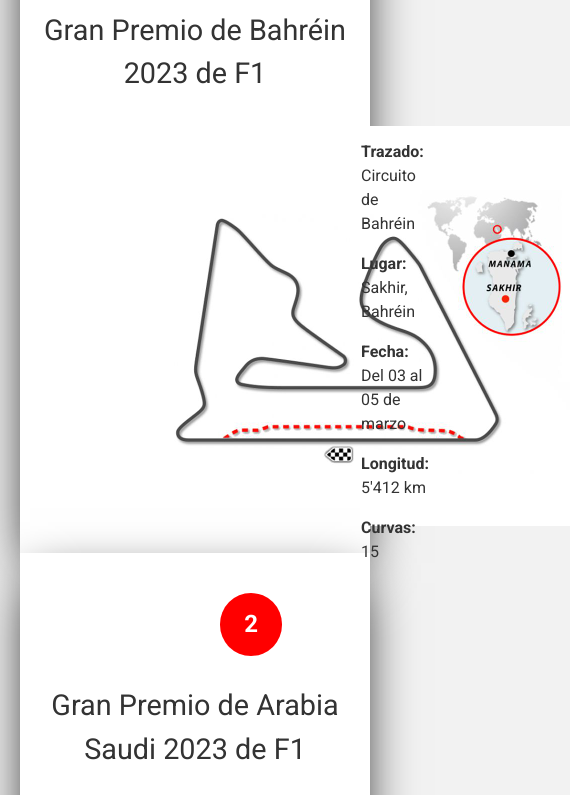
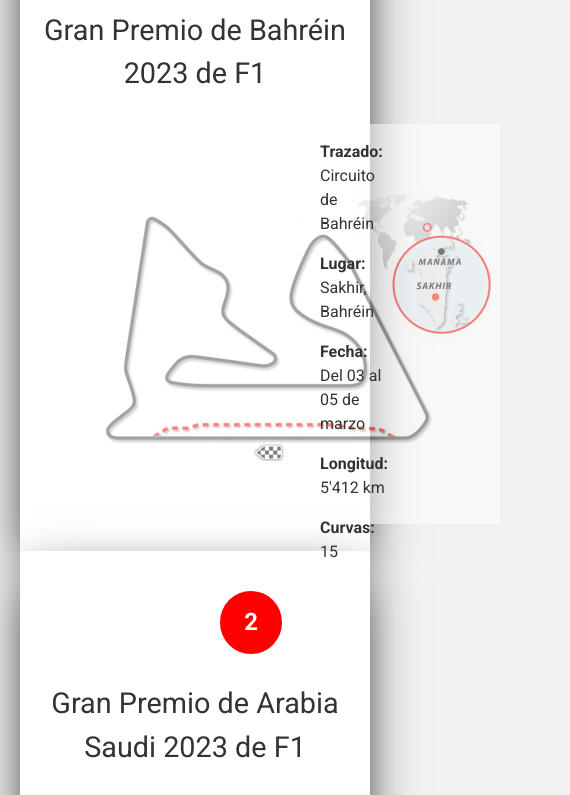
Before and after one commit to laGise27/Formula_1, a plain HTML site: page circuitos.html in a window 390 px wide. Shown: the part 880-1675 px from the top of the page, 570 px wide, since content can reach past the window. Drawn offline with nearby package versions, Linux system fonts and the light colour scheme.

Commit message:
resposive de circuitos

```diff
--- a/css/estilostp.css
+++ b/css/estilostp.css
@@ -913,19 +913,24 @@ span.red {
 
     font-size: 1.5rem;
     position:absolute;
-    margin-left: 400px;
+    margin-left: 20rem;
 }
 
 .imagenApp{
-    margin-left: 150px;
+    margin-left: 5rem;
     width: 100%;
 
 }
 
 .imagenApp img{
-
-    margin: auto;
-    margin-top: 2px;
+    align-items: left;
     width: 400px;
 
 }
+@media (max-width: 840px) {
+
+    .imagenApp img{
+        opacity: 50%;
+    }
+
+}
```
